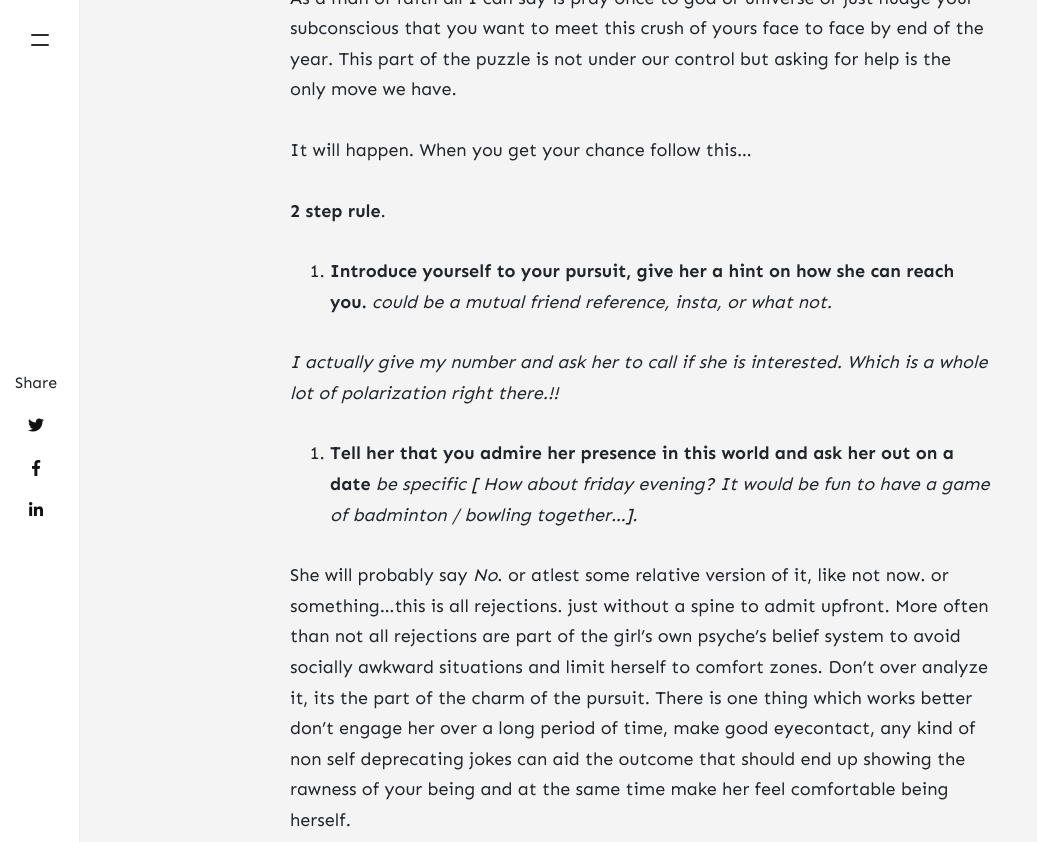
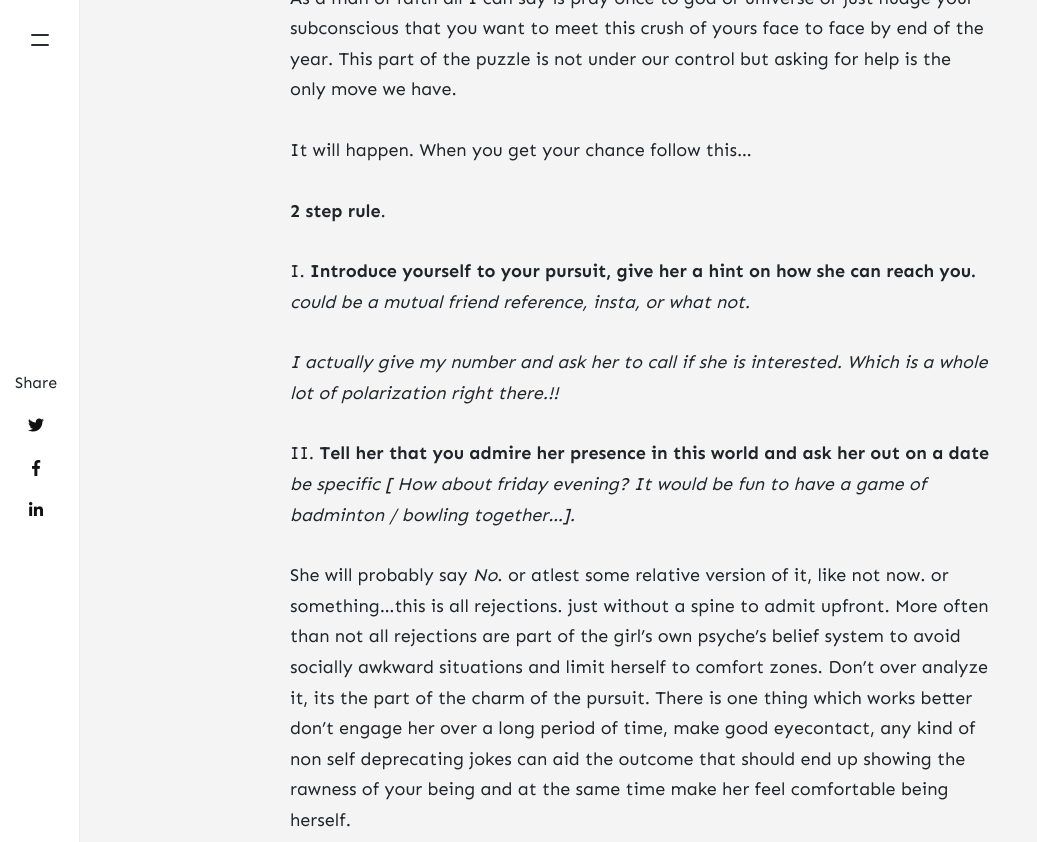
Before and after one commit to gowrav/gowrav.github.io, a Jekyll site: the page built from _posts/2020-07-20-sound-advice-for-daring.md, in a window 1280 px wide and 900 px high, scrolled down 3405 px, cut to the strip 0-842 px from the top of the window. Shown: the whole strip, without its empty margins (0-1037 px from the left). Built offline with Jekyll 4.4.1, drawn with Linux system fonts in a browser that asks for light colours; nearby versions of some CDN libraries; comment, search, counter and statistics services are not loaded.

```diff
--- a/_posts/2020-07-20-sound-advice-for-daring.md
+++ b/_posts/2020-07-20-sound-advice-for-daring.md
@@ -66,13 +66,13 @@ It will happen. When you get your chance follow this...
 
 **2 step rule**.
 
-1. **Introduce yourself to your pursuit, give her a hint on how she can reach you.**
+I. **Introduce yourself to your pursuit, give her a hint on how she can reach you.**
 *could be a mutual friend reference, insta, or what not.*
 
 *I actually give my number and ask her to call if she is interested. Which is a whole lot of polarization right there.!!*
 
 
-2. **Tell her that you admire her presence in this world and ask her out on a date** *be specific [ How about friday evening? It would be fun to have a game of badminton / bowling together...].*
+II. **Tell her that you admire her presence in this world and ask her out on a date** *be specific [ How about friday evening? It would be fun to have a game of badminton / bowling together...].*
 
 She will probably say *No*. or atlest some relative version of it, like not now. or something...this is all rejections. just without a spine to admit upfront.
 More often than not all rejections are part of the girl's own psyche's belief system to avoid socially awkward situations and limit herself to comfort zones. Don't over analyze it, its the part of the charm of the pursuit. There is one thing which works better don't engage her over a long period of time, make good eyecontact, any kind of non self deprecating jokes can aid the outcome that should end up showing the rawness of your being and at the same time make her feel comfortable being herself.
```
